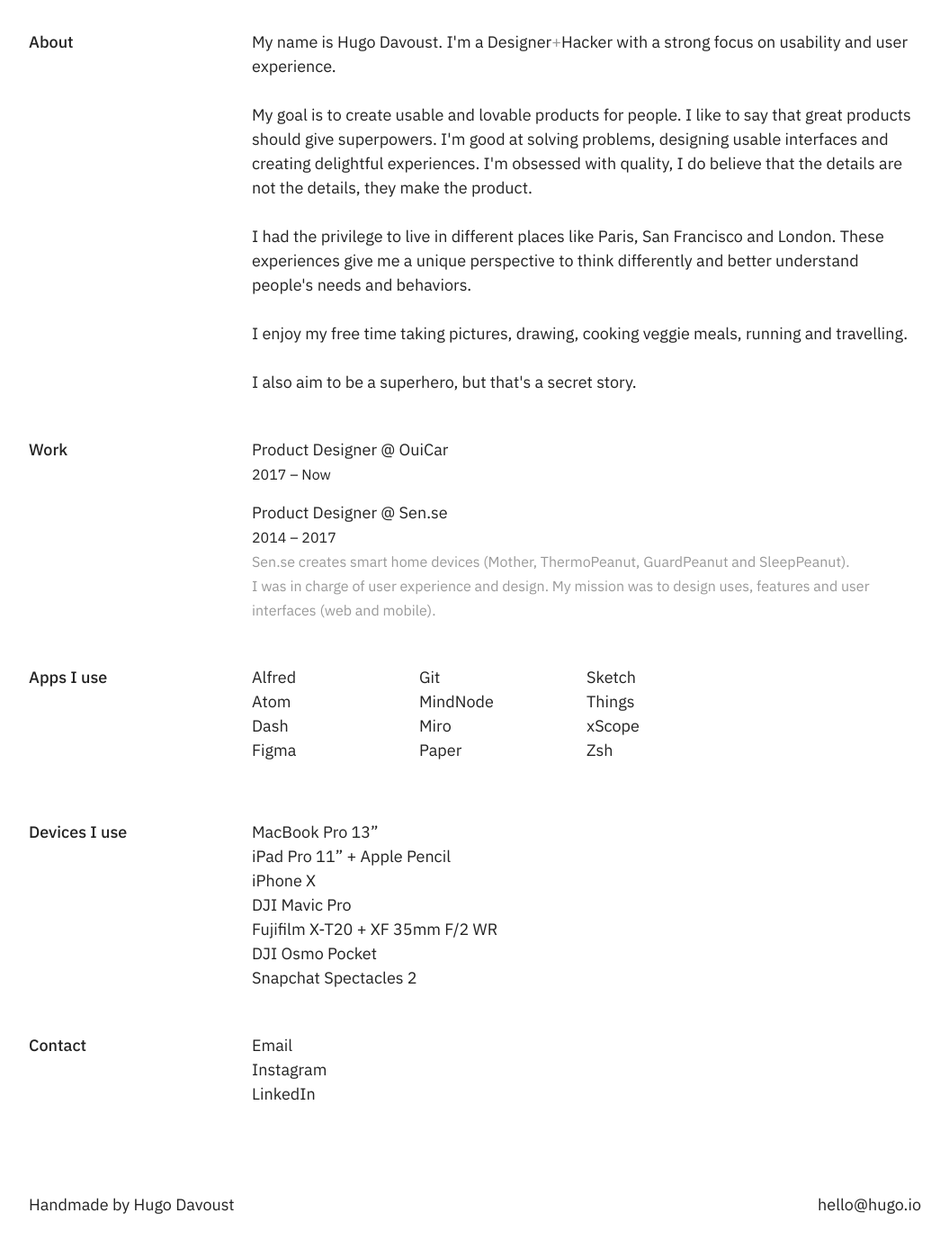
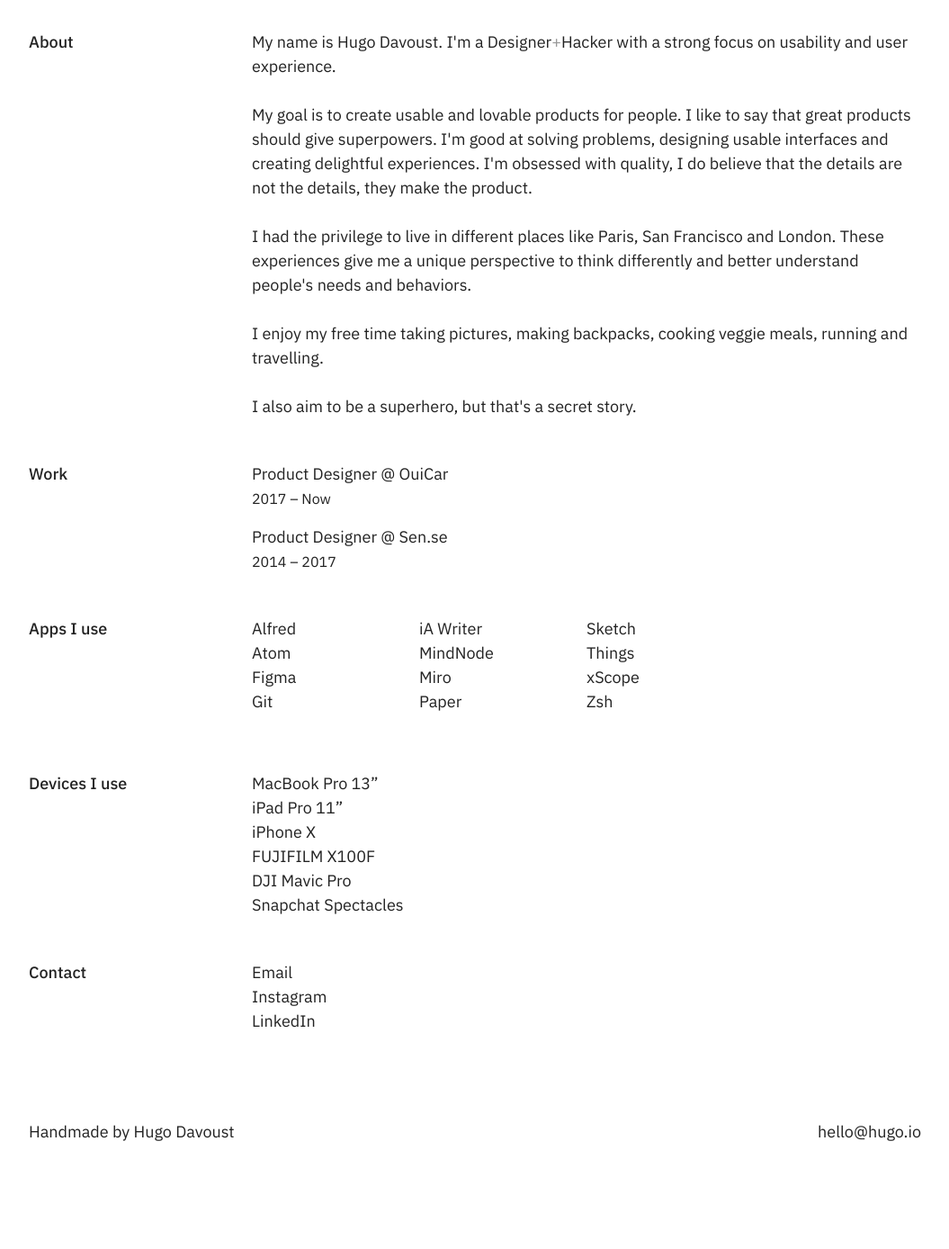
Before and after one commit to superhugo/superhugo.github.io, a Jekyll site: the page built from about.html, in a window 1280 px wide and 1400 px high, scrolled down 1018 px. Shown: the top 1388 px of the window at 90% size, without its empty margins (112-1167 px from the left). Built offline with Jekyll 4.4.1, drawn with Linux system fonts in a browser that asks for light colours; after the commit the page ends 2337 px from its top, so only the background shows below that.

Commit message:
update about page

```diff
--- a/about.html
+++ b/about.html
@@ -29,7 +29,7 @@
       <br><br>
       I had the privilege to live in different places like Paris, San Francisco and London. These experiences give me a unique perspective to think differently and better understand people's needs and behaviors.
       <br><br>
-      I enjoy my free time taking pictures, drawing, cooking veggie meals, running and travelling.
+      I enjoy my free time taking pictures, making backpacks, cooking veggie meals, running and travelling.
       <br><br>
       I also aim to be a superhero, but that's a secret story.
     </div>
@@ -53,12 +53,6 @@
         <span class="fz-16">
           2014 – 2017
         </span>
-        <br>
-        <span class="text-grey fz-16">
-          Sen.se creates smart home devices (Mother, ThermoPeanut, GuardPeanut and SleepPeanut).
-          <br>
-          I was in charge of user experience and design. My mission was to design uses, features and user interfaces (web and mobile).
-        </span>
       </div>
     </div>
   </div>
@@ -73,12 +67,12 @@
         <br>
         Atom
         <br>
-        Dash
+        Figma
         <br>
-        Figma
+        Git
       </div>
       <div class="col-3 col-sm-6 mb2">
-        Git
+        iA Writer
         <br>
         MindNode
         <br>
@@ -86,7 +80,7 @@
         <br>
         Paper
       </div>
-      <div class="col-3 col-sm-6 mb2">
+      <div class="col-3 col-sm-6">
         Sketch
         <br>
         Things
@@ -105,17 +99,15 @@
     <div class="col-9 col-sm-12">
       MacBook Pro 13”
       <br>
-      iPad Pro 11” + Apple Pencil
+      iPad Pro 11”
       <br>
       iPhone X
       <br>
+      FUJIFILM X100F
+      <br>
       DJI Mavic Pro
       <br>
-      Fujifilm X-T20 + XF 35mm F/2 WR
-      <br>
-      DJI Osmo Pocket
-      <br>
-      Snapchat Spectacles 2
+      Snapchat Spectacles
     </div>
   </div>
 
```
